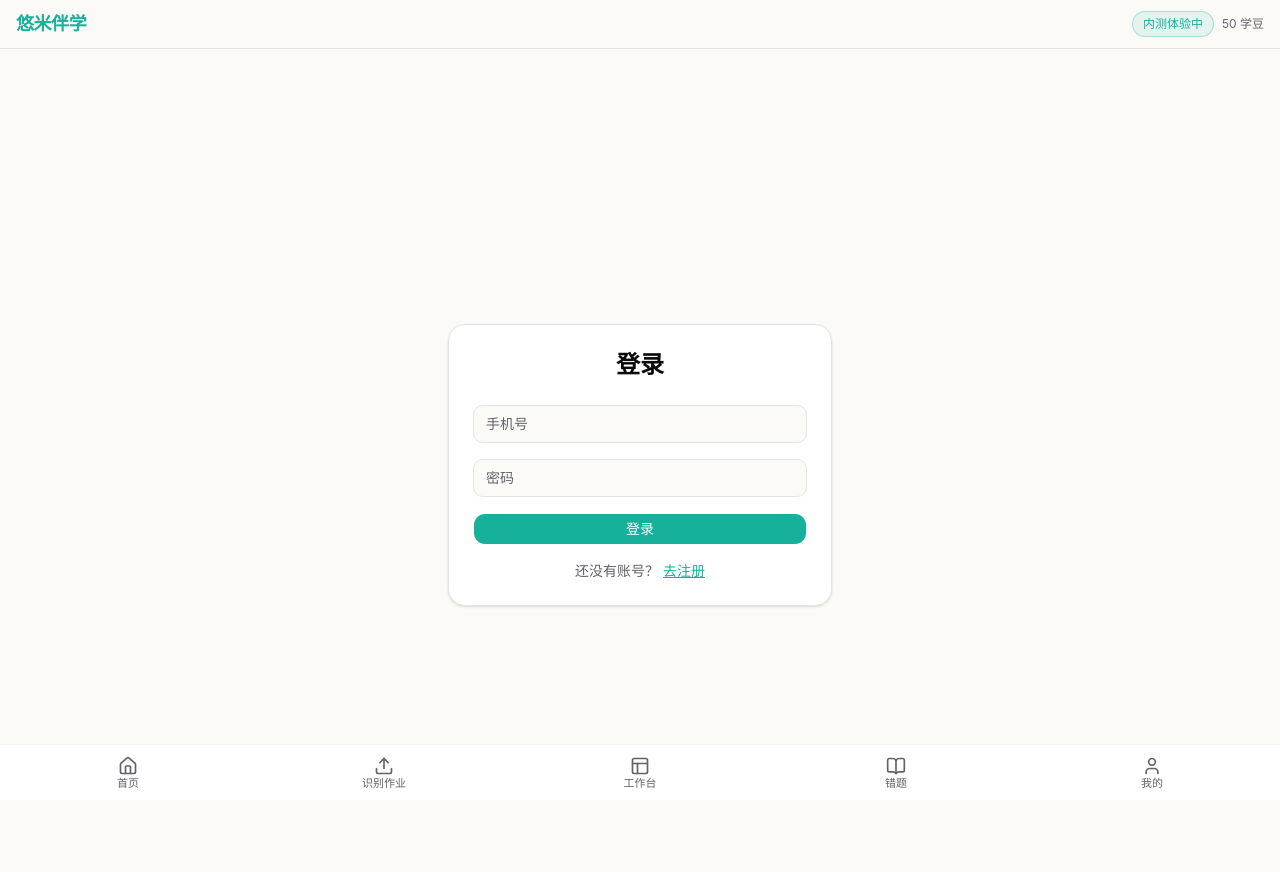
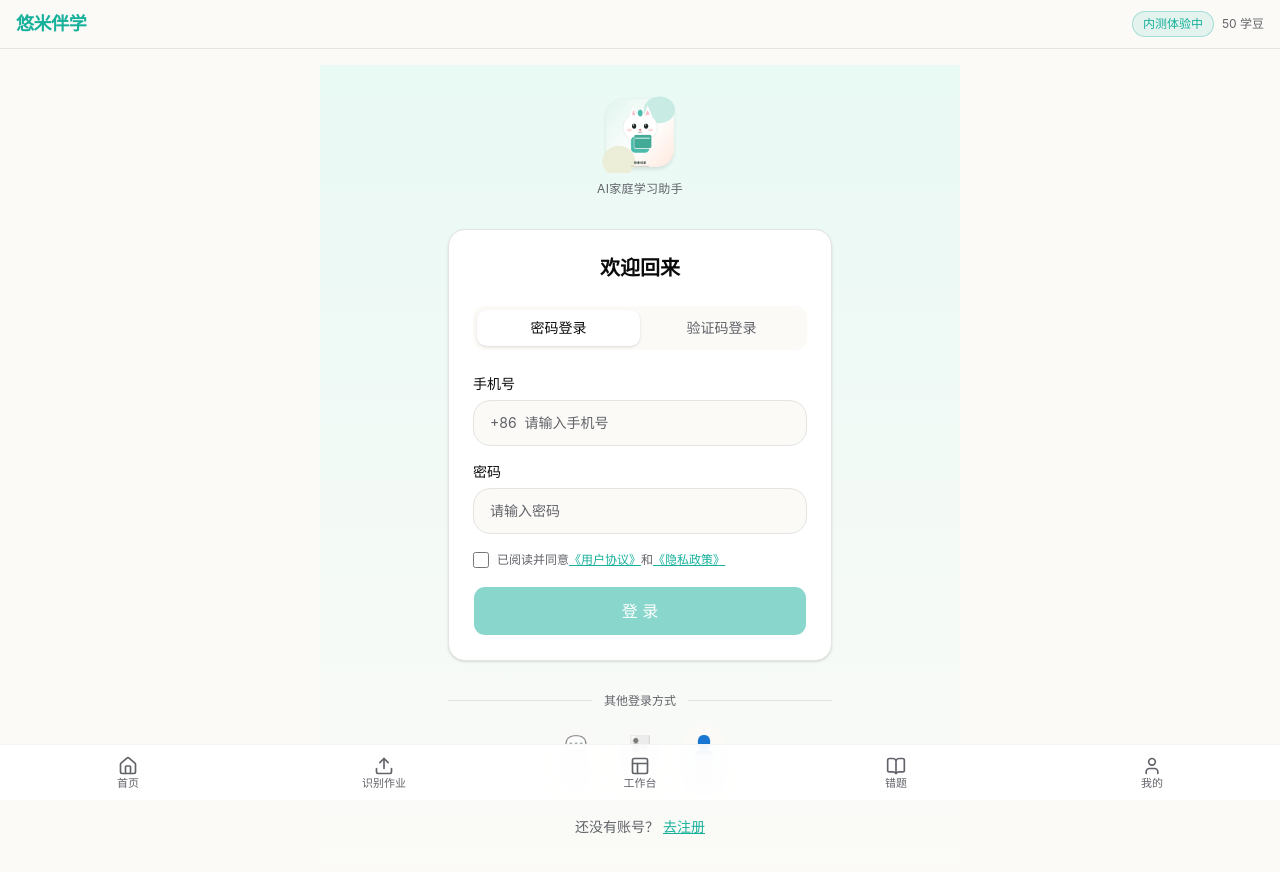
Before and after one commit to huangxiaogang901110-crypto/youmi-banxue, a Next.js app: page /login in a window 1280 px wide. Shown: the top 872 px of the page. Built offline with nearby package versions, Linux system fonts and the light colour scheme; no server answers.

Commit message:
feat: 登录页重构 — 品牌区+双Tab(密码/验证码)+社交占位+协议勾选

```diff
--- a/src/app/login/page.tsx
+++ b/src/app/login/page.tsx
@@ -1,35 +1,81 @@
 "use client"
 
-import { useState, useEffect } from "react"
+import { useState, useEffect, useRef } from "react"
 import { useRouter } from "next/navigation"
 import { Button } from "@/components/ui/button"
 import { authApi, getToken, setToken } from "@/lib/api"
 
+type LoginTab = "password" | "code"
+
 export default function LoginPage() {
   const router = useRouter()
+
+  // ── 表单状态 ──
+  const [tab, setTab] = useState<LoginTab>("password")
   const [phone, setPhone] = useState("")
   const [password, setPassword] = useState("")
+  const [code, setCode] = useState("")
+  const [agreed, setAgreed] = useState(false)
   const [error, setError] = useState<string | null>(null)
   const [loading, setLoading] = useState(false)
 
+  // 验证码倒计时
+  const [codeCountdown, setCodeCountdown] = useState(0)
+  const timerRef = useRef<ReturnType<typeof setInterval> | null>(null)
+
+  const canSubmit =
+    phone.trim().length >= 11 &&
+    (tab === "password" ? password.length >= 6 : code.length >= 4) &&
+    agreed &&
+    !loading
+
+  // ── 已有 token 直接跳转 ──
   useEffect(() => {
-    if (getToken()) {
-      router.push("/")
-    }
+    if (getToken()) router.push("/")
   }, [router])
 
+  // ── 倒计时清理 ──
+  useEffect(() => {
+    return () => {
+      if (timerRef.current) clearInterval(timerRef.current)
+    }
+  }, [])
+
+  // ── 发送验证码（占位） ──
+  function handleSendCode() {
+    if (codeCountdown > 0 || phone.trim().length < 11) return
+    // TODO: 接入短信验证码 API
+    setCodeCountdown(60)
+    timerRef.current = setInterval(() => {
+      setCodeCountdown((n) => {
+        if (n <= 1) {
+          if (timerRef.current) clearInterval(timerRef.current)
+          return 0
+        }
+        return n - 1
+      })
+    }, 1000)
+  }
+
+  // ── 登录 ──
   async function handleSubmit(e: React.FormEvent) {
     e.preventDefault()
+    if (!canSubmit) return
     setError(null)
     setLoading(true)
 
     try {
+      if (tab === "password") {
         const res = await authApi.login(phone, password)
         if (res.ok && res.data) {
           setToken(res.data.token)
           router.push("/")
         } else {
           setError(res.message || "登录失败，请重试")
+        }
+      } else {
+        // TODO: 验证码登录接口
+        setError("验证码登录暂未开放，请使用密码登录")
       }
     } catch {
       setError("网络异常，请稍后重试")
@@ -39,54 +85,216 @@ export default function LoginPage() {
   }
 
   return (
-    <main className="flex min-h-screen items-center justify-center bg-background px-4">
-      <div className="w-full max-w-sm rounded-xl border bg-card p-6 shadow-sm">
-        <h1 className="text-center text-2xl font-semibold text-foreground">
-          登录
+    <main className="flex min-h-screen flex-col items-center justify-center bg-gradient-to-b from-primary-light/60 to-background px-4 safe-top safe-bottom">
+      <div className="w-full max-w-sm">
+
+        {/* ── 品牌区 ── */}
+        <div className="flex flex-col items-center gap-2 mb-8">
+          <img
+            src="/logo.png"
+            alt="悠米伴学"
+            className="w-20 h-20 object-contain"
+          />
+          <p className="text-xs text-muted-foreground tracking-wide">
+            AI家庭学习助手
+          </p>
+        </div>
+
+        {/* ── 表单卡片 ── */}
+        <div className="rounded-xl border bg-card p-6 shadow-sm">
+          <h1 className="text-center text-xl font-semibold text-foreground mb-6">
+            欢迎回来
           </h1>
 
-        <form onSubmit={handleSubmit} className="mt-6 space-y-4">
+          {/* Tab 切换 */}
+          <div className="flex rounded-lg bg-muted p-1 mb-6">
+            <button
+              type="button"
+              onClick={() => setTab("password")}
+              className={`flex-1 rounded-md py-2 text-sm font-medium transition ${
+                tab === "password"
+                  ? "bg-card text-foreground shadow-sm"
+                  : "text-muted-foreground"
+              }`}
+            >
+              密码登录
+            </button>
+            <button
+              type="button"
+              onClick={() => setTab("code")}
+              className={`flex-1 rounded-md py-2 text-sm font-medium transition ${
+                tab === "code"
+                  ? "bg-card text-foreground shadow-sm"
+                  : "text-muted-foreground"
+              }`}
+            >
+              验证码登录
+            </button>
+          </div>
+
+          <form onSubmit={handleSubmit} className="space-y-4">
+            {/* 错误提示 */}
             {error && (
               <p className="rounded-md bg-destructive/10 px-3 py-2 text-center text-sm text-destructive">
                 {error}
               </p>
             )}
 
+            {/* 手机号 */}
+            <div>
+              <label className="block text-sm font-medium text-foreground mb-1.5">
+                手机号
+              </label>
+              <div className="flex items-center rounded-xl border border-border bg-background px-4 py-3 focus-within:ring-2 focus-within:ring-primary focus-within:border-primary transition">
+                <span className="text-sm text-muted-foreground mr-2">+86</span>
                 <input
                   type="tel"
-            placeholder="手机号"
+                  placeholder="请输入手机号"
                   value={phone}
                   onChange={(e) => setPhone(e.target.value)}
+                  maxLength={11}
                   required
                   disabled={loading}
-            className="w-full rounded-md border bg-background px-3 py-2 text-sm text-foreground placeholder:text-muted-foreground focus:outline-none focus:ring-2 focus:ring-primary disabled:opacity-50"
+                  className="flex-1 bg-transparent text-sm text-foreground placeholder:text-muted-foreground outline-none disabled:opacity-50"
                 />
+              </div>
+            </div>
 
+            {/* 密码 / 验证码 */}
+            {tab === "password" ? (
+              <div>
+                <label className="block text-sm font-medium text-foreground mb-1.5">
+                  密码
+                </label>
                 <input
                   type="password"
-            placeholder="密码"
+                  placeholder="请输入密码"
                   value={password}
                   onChange={(e) => setPassword(e.target.value)}
+                  minLength={6}
                   required
                   disabled={loading}
-            className="w-full rounded-md border bg-background px-3 py-2 text-sm text-foreground placeholder:text-muted-foreground focus:outline-none focus:ring-2 focus:ring-primary disabled:opacity-50"
+                  className="w-full rounded-xl border border-border bg-background px-4 py-3 text-sm text-foreground placeholder:text-muted-foreground focus:outline-none focus:ring-2 focus:ring-primary focus:border-primary transition disabled:opacity-50"
                 />
+              </div>
+            ) : (
+              <div>
+                <label className="block text-sm font-medium text-foreground mb-1.5">
+                  验证码
+                </label>
+                <div className="flex gap-2">
+                  <input
+                    type="text"
+                    placeholder="请输入验证码"
+                    value={code}
+                    onChange={(e) => setCode(e.target.value)}
+                    maxLength={6}
+                    required
+                    disabled={loading}
+                    className="flex-1 rounded-xl border border-border bg-background px-4 py-3 text-sm text-foreground placeholder:text-muted-foreground focus:outline-none focus:ring-2 focus:ring-primary focus:border-primary transition disabled:opacity-50"
+                  />
+                  <button
+                    type="button"
+                    onClick={handleSendCode}
+                    disabled={codeCountdown > 0 || phone.trim().length < 11 || loading}
+                    className="shrink-0 rounded-xl border border-primary px-3 py-3 text-sm font-medium text-primary transition hover:bg-primary/5 disabled:opacity-40 disabled:cursor-not-allowed"
+                  >
+                    {codeCountdown > 0 ? `${codeCountdown}s` : "获取验证码"}
+                  </button>
+                </div>
+              </div>
+            )}
 
-          <Button type="submit" className="w-full" disabled={loading}>
-            {loading ? "登录中..." : "登录"}
+            {/* 协议勾选 */}
+            <label className="flex items-start gap-2 cursor-pointer select-none">
+              <input
+                type="checkbox"
+                checked={agreed}
+                onChange={(e) => setAgreed(e.target.checked)}
+                className="mt-0.5 h-4 w-4 rounded border-border accent-primary"
+              />
+              <span className="text-xs text-muted-foreground leading-relaxed">
+                已阅读并同意
+                <span className="text-primary underline cursor-pointer">《用户协议》</span>
+                和
+                <span className="text-primary underline cursor-pointer">《隐私政策》</span>
+              </span>
+            </label>
+
+            {/* 登录按钮 */}
+            <Button
+              type="submit"
+              className="w-full py-6 text-base font-medium"
+              disabled={!canSubmit}
+            >
+              {loading ? "登录中..." : "登  录"}
             </Button>
           </form>
+        </div>
 
-        <p className="mt-4 text-center text-sm text-muted-foreground">
+        {/* ── 社交登录占位 ── */}
+        <div className="mt-8 flex flex-col items-center gap-4">
+          <div className="flex items-center gap-3 w-full">
+            <div className="flex-1 h-px bg-border" />
+            <span className="text-xs text-muted-foreground shrink-0">
+              其他登录方式
+            </span>
+            <div className="flex-1 h-px bg-border" />
+          </div>
+
+          <div className="flex gap-6">
+            <button
+              type="button"
+              disabled
+              className="flex flex-col items-center gap-1 opacity-50 cursor-not-allowed"
+              title="微信登录（即将上线）"
+            >
+              <span className="w-10 h-10 rounded-full bg-muted flex items-center justify-center text-lg">
+                💬
+              </span>
+              <span className="text-xs text-muted-foreground">微信</span>
+            </button>
+
+            <button
+              type="button"
+              disabled
+              className="flex flex-col items-center gap-1 opacity-50 cursor-not-allowed"
+              title="家长账号（即将上线）"
+            >
+              <span className="w-10 h-10 rounded-full bg-muted flex items-center justify-center text-lg">
+                👨‍👧
+              </span>
+              <span className="text-xs text-muted-foreground">家长</span>
+            </button>
+
+            <button
+              type="button"
+              onClick={() => {
+                setToken("guest-token")
+                router.push("/")
+              }}
+              className="flex flex-col items-center gap-1 transition hover:opacity-80"
+            >
+              <span className="w-10 h-10 rounded-full bg-muted flex items-center justify-center text-lg">
+                👤
+              </span>
+              <span className="text-xs text-muted-foreground">游客</span>
+            </button>
+          </div>
+        </div>
+
+        {/* ── 底部链接 ── */}
+        <p className="mt-8 text-center text-sm text-muted-foreground">
           还没有账号？
           <button
             type="button"
             onClick={() => router.push("/register")}
-            className="ml-1 underline text-primary hover:text-primary/80"
+            className="ml-1 underline text-primary hover:text-primary/80 transition"
           >
             去注册
           </button>
         </p>
+
       </div>
     </main>
   )
```
Also changed, not shown: public/logo.png (added). Lines whose indentation alone changed are shown as unchanged.
